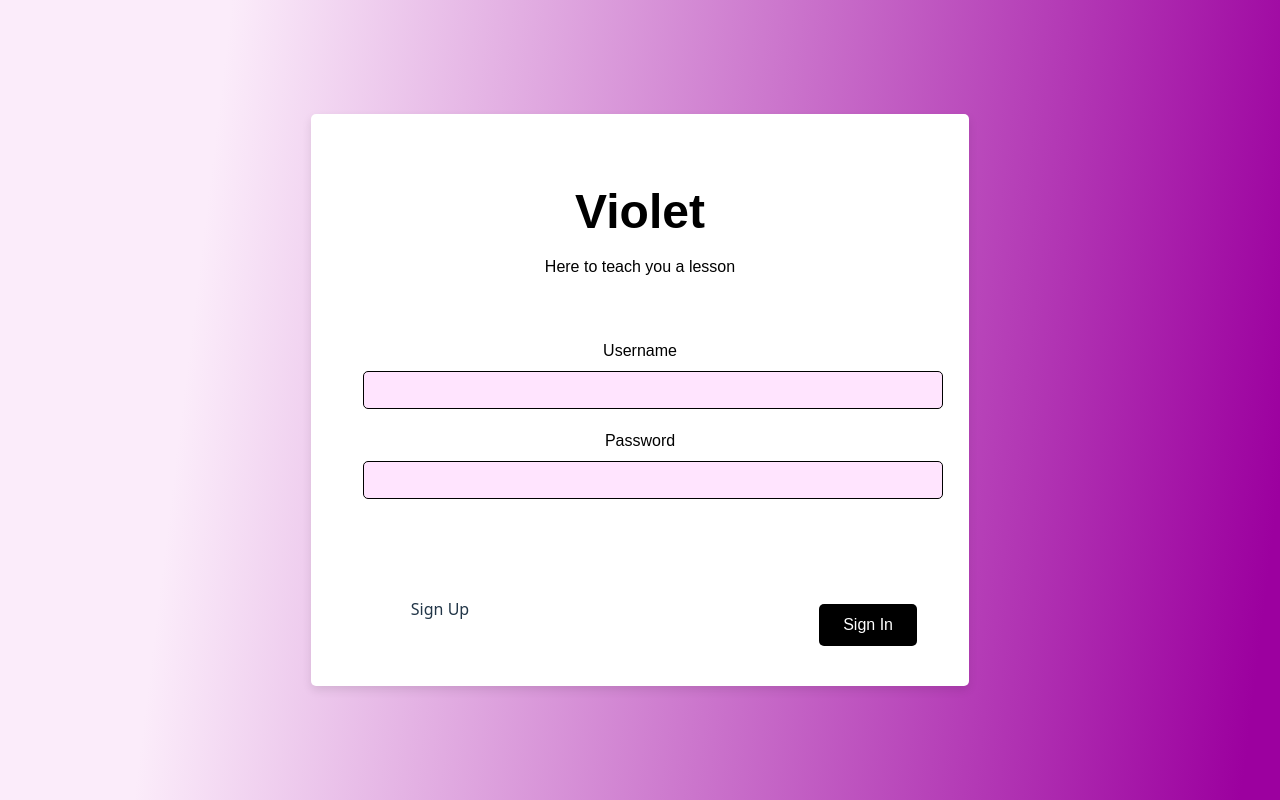
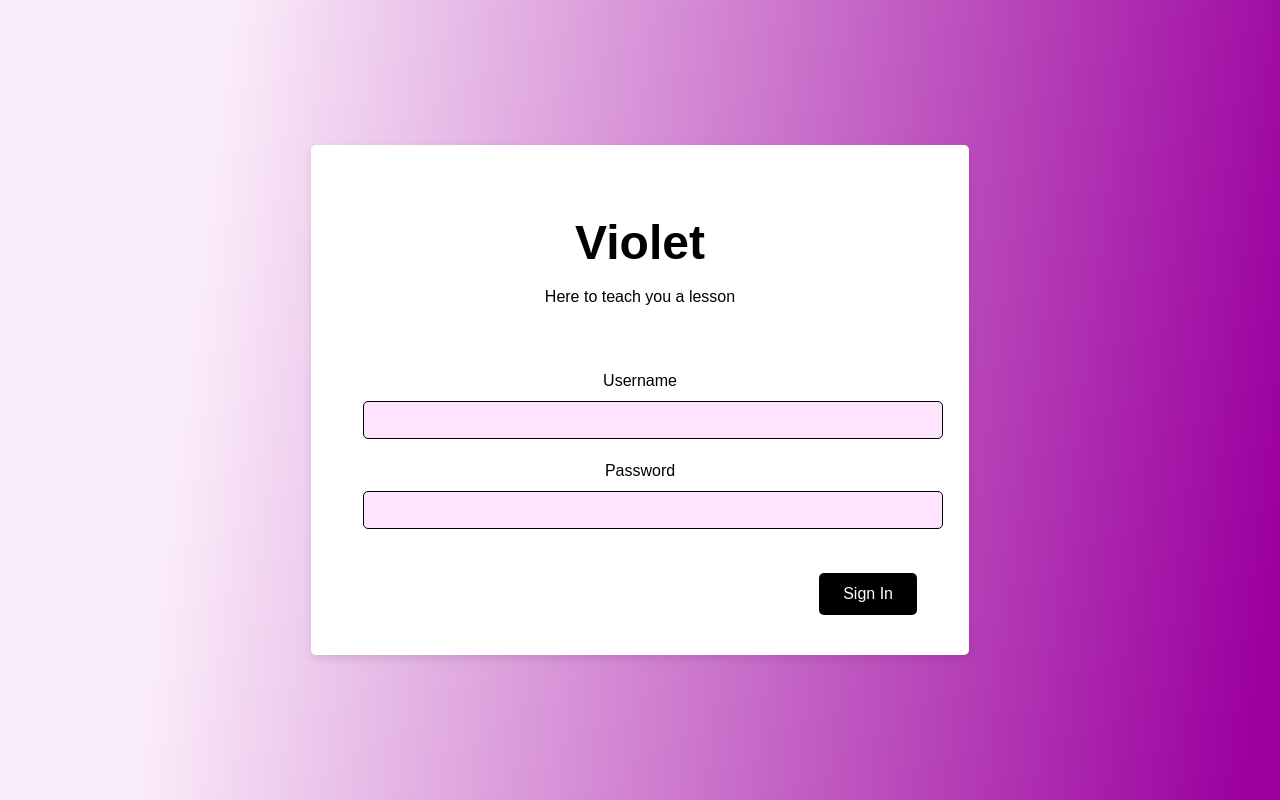
Before and after one commit to bluelijah/Violet, a React (Vite) app in the folder FrontEnd/: page / in a window 1280 px wide. Built offline with nearby package versions, Linux system fonts and the light colour scheme.

Commit message:
Routing from sign in to preferences

```diff
--- a/FrontEnd/src/App.jsx
+++ b/FrontEnd/src/App.jsx
@@ -4,7 +4,7 @@ import './App.css'
 import Login from './pages/LoginPage.jsx'
 import Preferences from './pages/PreferencesPage.jsx'
 import Dashboard from './pages/DashboardPage.jsx'
-import Signup from './pages/Signup.jsx'
+// import Signup from './pages/Signup.jsx'
 import NewCoursePage from './pages/NewCoursePage.jsx'
 // add imports from pages
 
@@ -16,7 +16,7 @@ function App(){
           <Route path="/" element={<Login />}/>
           <Route path="/preferences" element={<Preferences />}/>
           <Route path="/dashboard" element={<Dashboard />}/>
-          <Route path="/signup" element={<Signup />}/>
+          {/* <Route path="/signup" element={<Signup />}/> */}
           <Route path='newCoursePage' element={<NewCoursePage />}/>
         </Routes>
       </div>
--- a/FrontEnd/src/components/LoginForm.jsx
+++ b/FrontEnd/src/components/LoginForm.jsx
@@ -10,20 +10,20 @@ const LoginForm = () => {
 
   const handleSubmit = (e) => {
     e.preventDefault();
-    navigate('/dashboard');
+    navigate('/preferences');
     // Handle form submission
   };
-  const handleSignup = (e) =>{
-    e.preventDefault();
-    navigate('/signup');
-  }
+  // const handleSignup = (e) =>{
+  //   e.preventDefault();
+  //   navigate('/signup');
+  // }
 
 
   return (
     <form onSubmit={handleSubmit} className="login-form">
       <InputField label="Username" />
       <InputField label="Password" type="password" />
-      <button type="button" className='text-button'
+      {/* <button type="button" className='text-button'
         onMouseOver={()=>setIsHovered(true)}
         onMouseLeave={()=>setIsHovered(false)}
         onClick={handleSignup}
@@ -36,7 +36,7 @@ const LoginForm = () => {
           right: "200px",
           cursor: "pointer",
         }}
-        >Sign Up</button>
+        >Sign Up</button> */}
       <button type="submit" className="sign-in-btn">
         Sign In
       </button>
```
